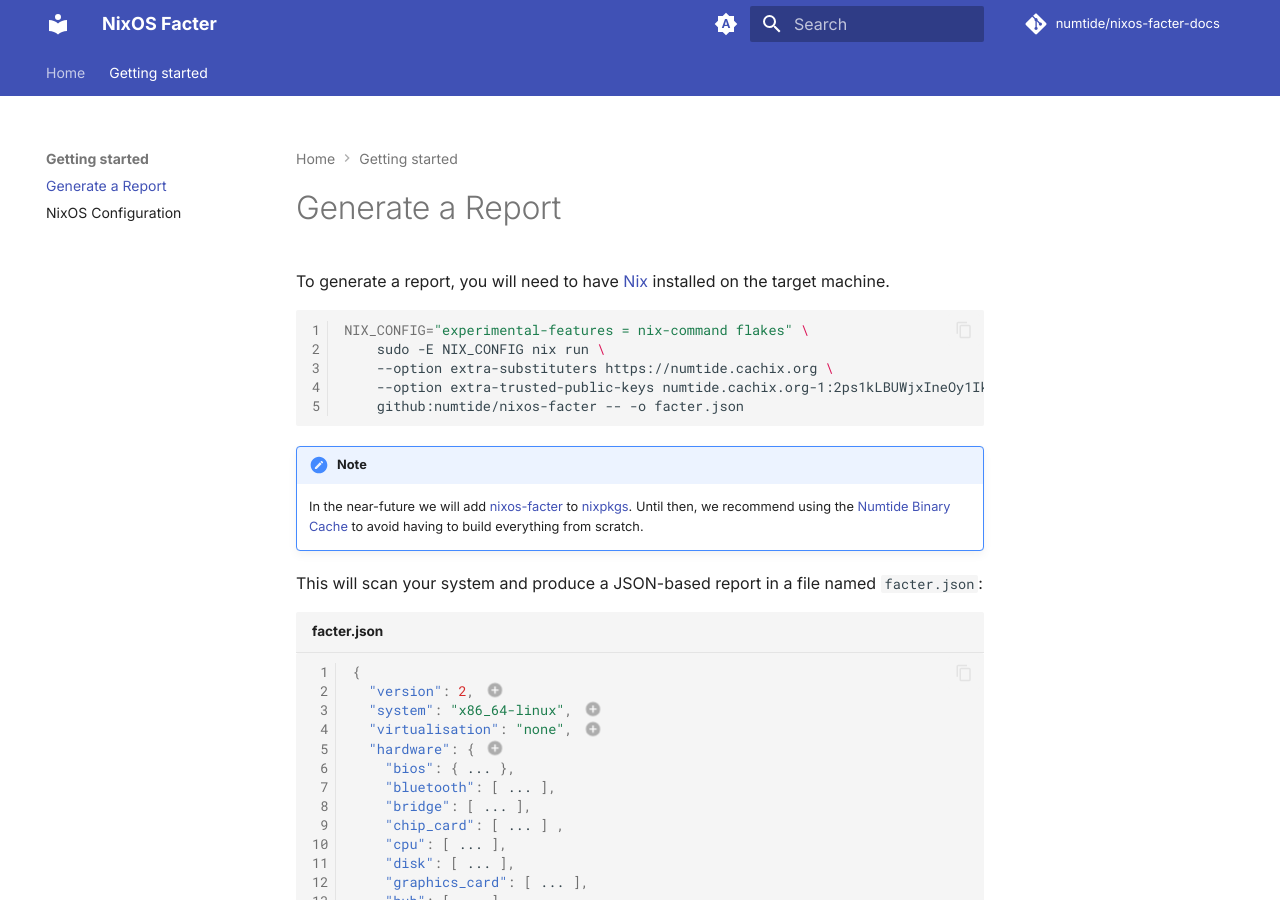
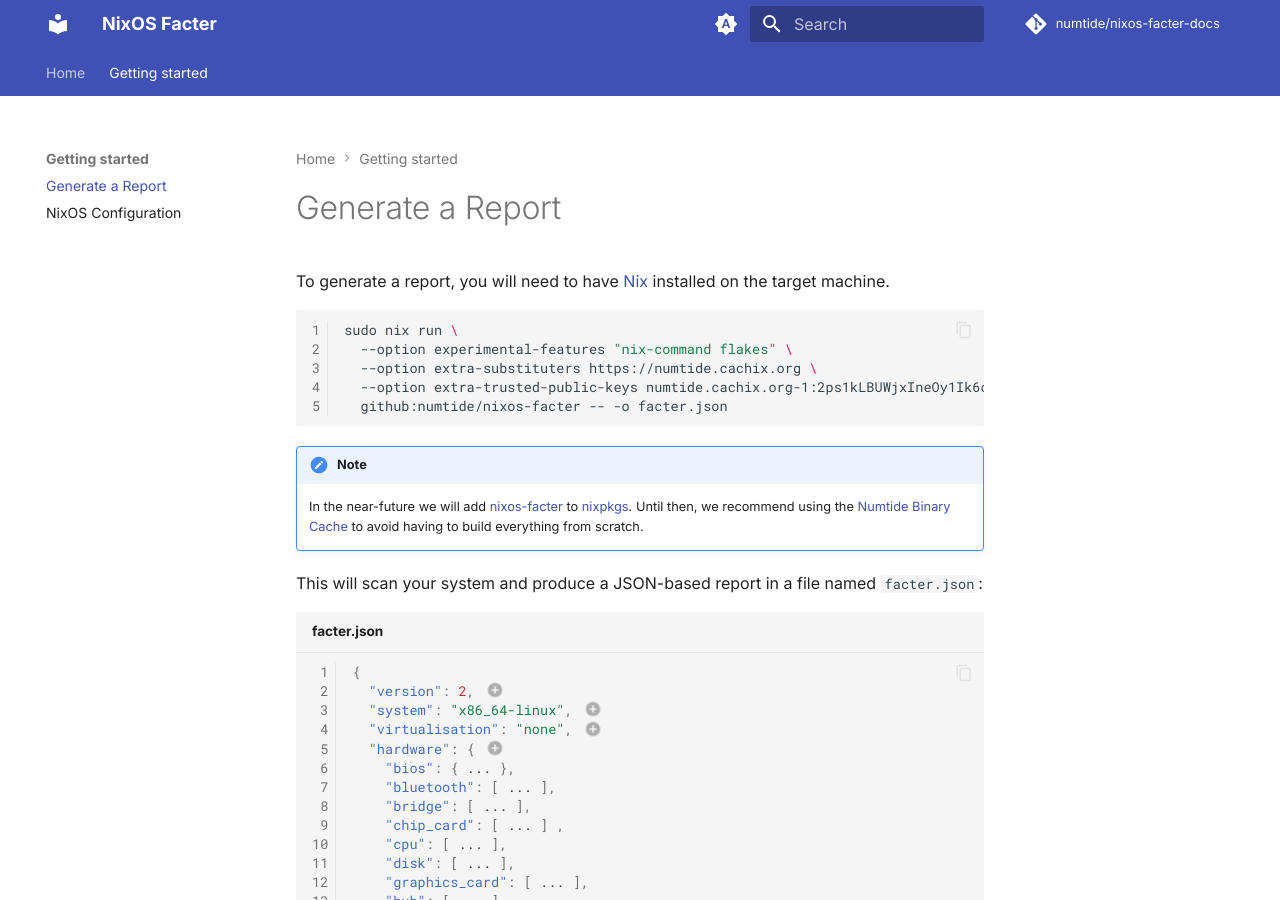
Before and after one commit to numtide/nixos-facter-docs, an MkDocs documentation site: the page built from docs/getting-started/generate-report.md, in a window 1280 px wide and 900 px high. Built offline with MkDocs 1.6.1 and Material for MkDocs 9.7.7, drawn with Linux system fonts in a browser that asks for light colours; comment, search, counter and statistics services are not loaded.

Commit message:
doc: simplify nix run example

````diff
--- a/docs/getting-started/generate-report.md
+++ b/docs/getting-started/generate-report.md
@@ -3,11 +3,11 @@
 To generate a report, you will need to have [Nix] installed on the target machine.
 
 ```shell
-NIX_CONFIG="experimental-features = nix-command flakes" \
-    sudo -E NIX_CONFIG nix run \
-    --option extra-substituters https://numtide.cachix.org \
-    --option extra-trusted-public-keys numtide.cachix.org-1:2ps1kLBUWjxIneOy1Ik6cQjb41X0iXVXeHigGmycPPE= \
-    github:numtide/nixos-facter -- -o facter.json
+sudo nix run \
+  --option experimental-features "nix-command flakes" \
+  --option extra-substituters https://numtide.cachix.org \
+  --option extra-trusted-public-keys numtide.cachix.org-1:2ps1kLBUWjxIneOy1Ik6cQjb41X0iXVXeHigGmycPPE= \
+  github:numtide/nixos-facter -- -o facter.json
 ```
 
 !!! note
````
